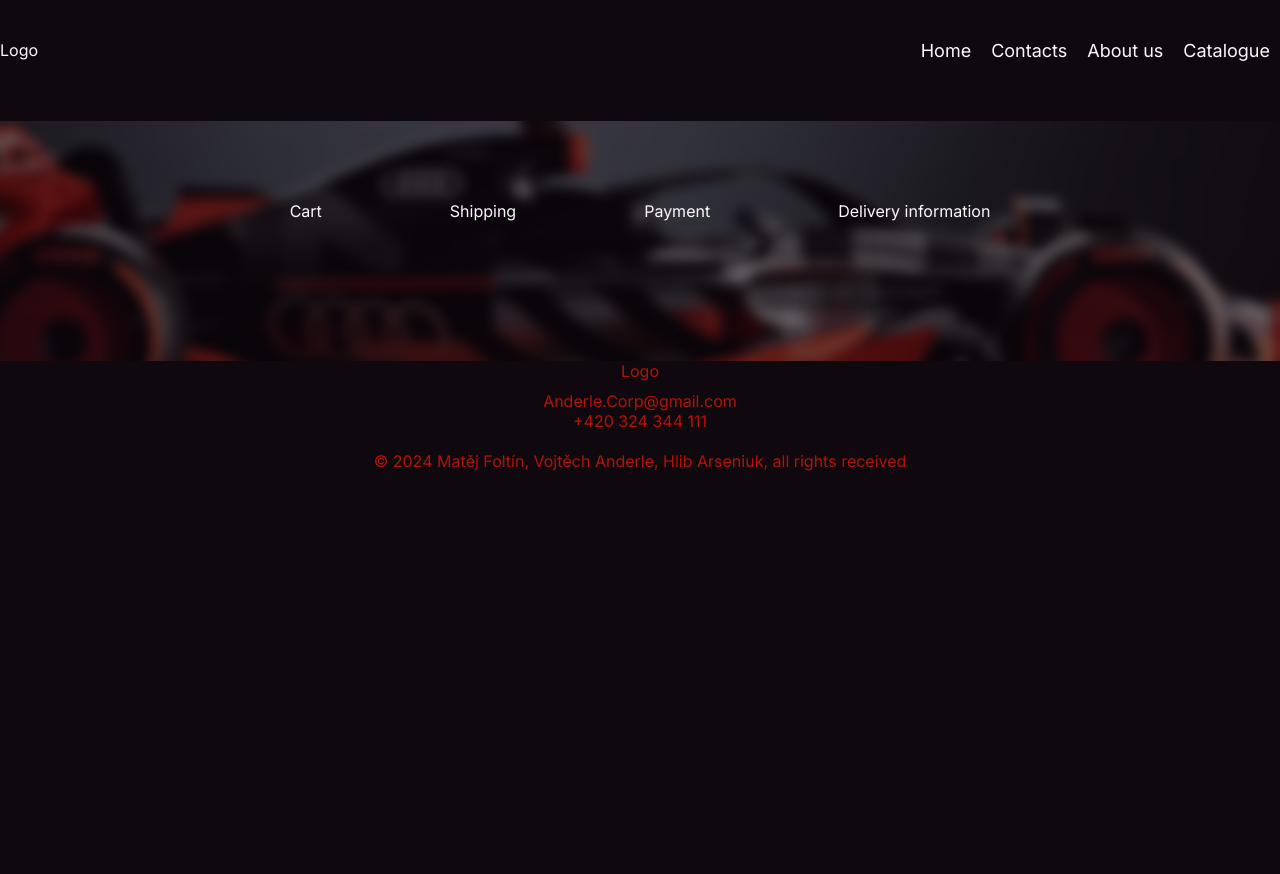
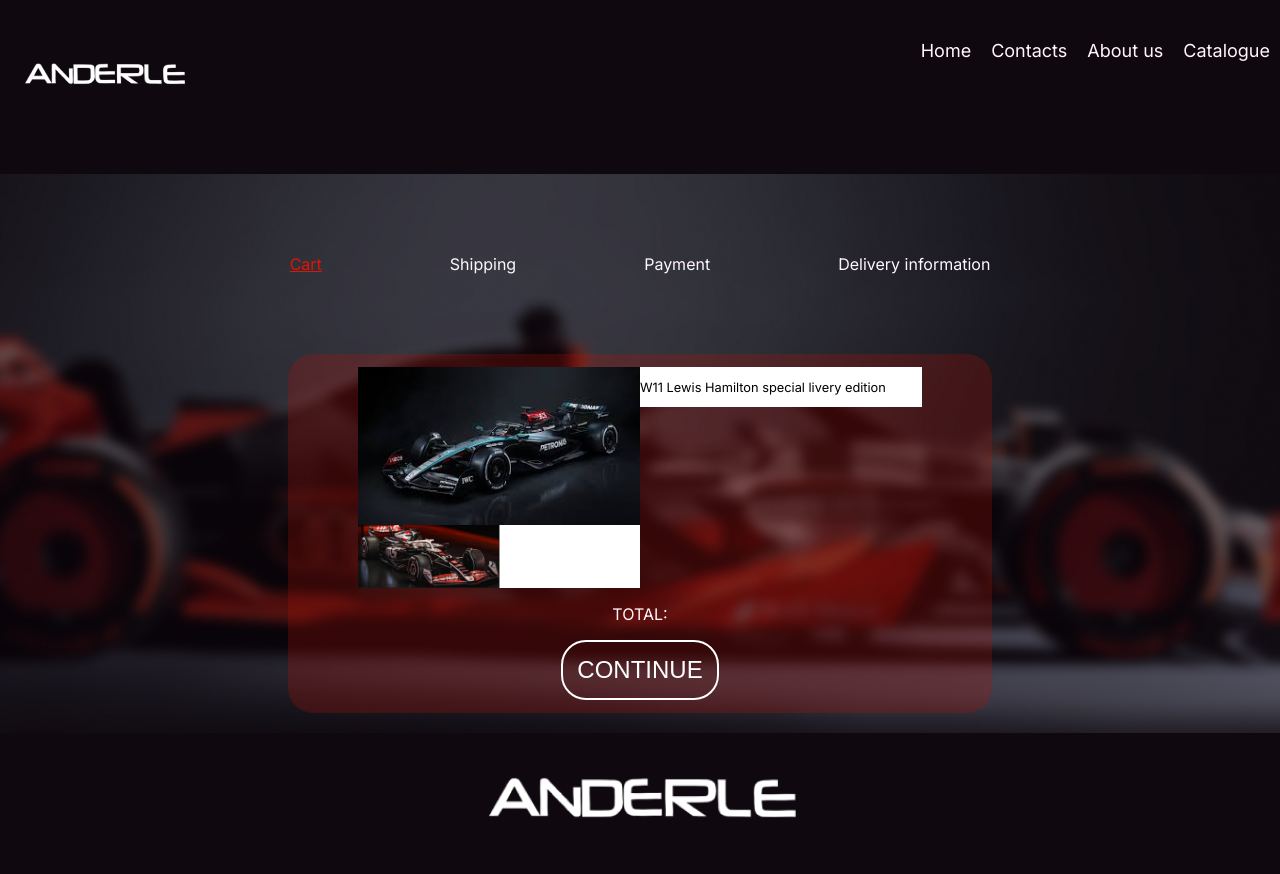
Before and after one commit to Glebegor/school-project-vojand-shop, a plain HTML site: page templates/pages/cart/cart.html in a window 1280 px wide. Shown: the top 874 px of the page. Before the commit the page ends 800 px from the top, so only its background shows below. Drawn offline with Linux system fonts and the light colour scheme.

Commit message:
added imgDescription in css and html, changed cartName, added ContinueButton in css, total and inforationBox, added text thanks to flexbox next to img, Im lost:C

```diff
--- a/templates/pages/cart/cart.css
+++ b/templates/pages/cart/cart.css
@@ -2,8 +2,14 @@
     background-color:#B6110541;
     margin: auto;
     border-radius: 25px;
-    width: 0%;
-    height: 60%;
+    width: 55%;
+    height: 70%;
+    padding-top:1%;
+    padding-bottom: 1%;
+    display: flex;
+    justify-content: center;
+    align-items: center;
+    flex-direction: column;
 }
 #menu{
     display: flex;
@@ -15,13 +21,47 @@
     padding: 5%;
 }
 #images img{
-    padding: 5%;
-    padding-left: 13%;
-    width: 50%;
-    height: 60%;
+    padding-left: 10%;
+    width: 40%;
+    height: 50%;
+    margin: auto;
+    margin-left: 0;
+    margin-right: 0;
 }
 main{
     background-image: url("../images/AudiF1CarIsGoated.png");
     background-position: center;
     padding-bottom: 20px;
 }
+.imgDescription{
+    background-color: #ffffff;
+    color: black;
+    width: 40%;
+    height: 50%;
+    margin: 0;
+}
+#cartName{
+    color:#E01506;
+    text-decoration: underline;
+}
+#continueButton{
+    border-color: #ffffff;
+    border-style: solid;
+    border-radius: 25px;
+    padding: 2%;
+    margin: auto;
+    align-items: center;
+    color: #ffffff;
+}
+#total{
+    font-size: 24;
+}
+.informationBox{
+    display: flex;
+}
+.productName{
+    vertical-align: text-top;
+    text-align: left;
+    padding: 0%;
+    font-size: 80%;
+}
--- a/templates/pages/cart/cart.html
+++ b/templates/pages/cart/cart.html
@@ -13,7 +13,7 @@
     <!--Footer-->
     <header>
         <div class="container">
-            <div class="logo">Logo</div>
+            <div class="logo"><img src="../images/logo.png" alt=""></div>
             <nav>
                 <a class="" href="#">Home</a>
                 <a class="" href="#">Contacts</a>
@@ -25,7 +25,7 @@
 
     <!--Main-->
     <main>
-        <div id="menu">
+        <div class="__animate__" id="menu">
             <p id="cartName">Cart</p>
             <p id="ShippingName">Shipping</p>
             <p id="PaymentName">Payment</p>
@@ -35,14 +35,18 @@
             <div id="images">
                 <div class="informationBox">
                     <img src="../images/lewisHamilton.png" alt="Lewis Hamilton F1 Car">
-                    <div class="imgDescription"></div>
+                    <div class="imgDescription">
+                        <p class="productName">W11 Lewis Hamilton special livery edition</p>
+                    </div>
                 </div>
                 <div class="informationBox">
-                    <img src="../images/HASSTHABEST.png" alt="Carlos Sainz 2023 edition img">
+                    <img src="../images/cartImages/HASSTHABEST (1).png" alt="K-MAG 2023 edition img">
                     <div class="imgDescription"></div>
                 </div>
 
             </div>
+            <p id="total">TOTAL: </p>
+            <button id="continueButton">Continue</div>
         </div>
     </main>
 
@@ -50,7 +54,7 @@
     <footer>
         <div class="container">
             <div class="footer-box">
-                <div class="footer-logo">Logo</div>
+                <div class="footer-logo"><img src="../images/logo.png" alt="" srcset=""></div>
                 <div class="footer-main">
                     <div>Anderle.Corp@gmail.com</div>
                     <div>+420 324 344 111</div>
```
Also changed, not shown: templates/pages/images/cartImages/HASSTHABEST (1).png (added), templates/pages/images/cartImages/lewisHamiltonCartIMG.png (added).
